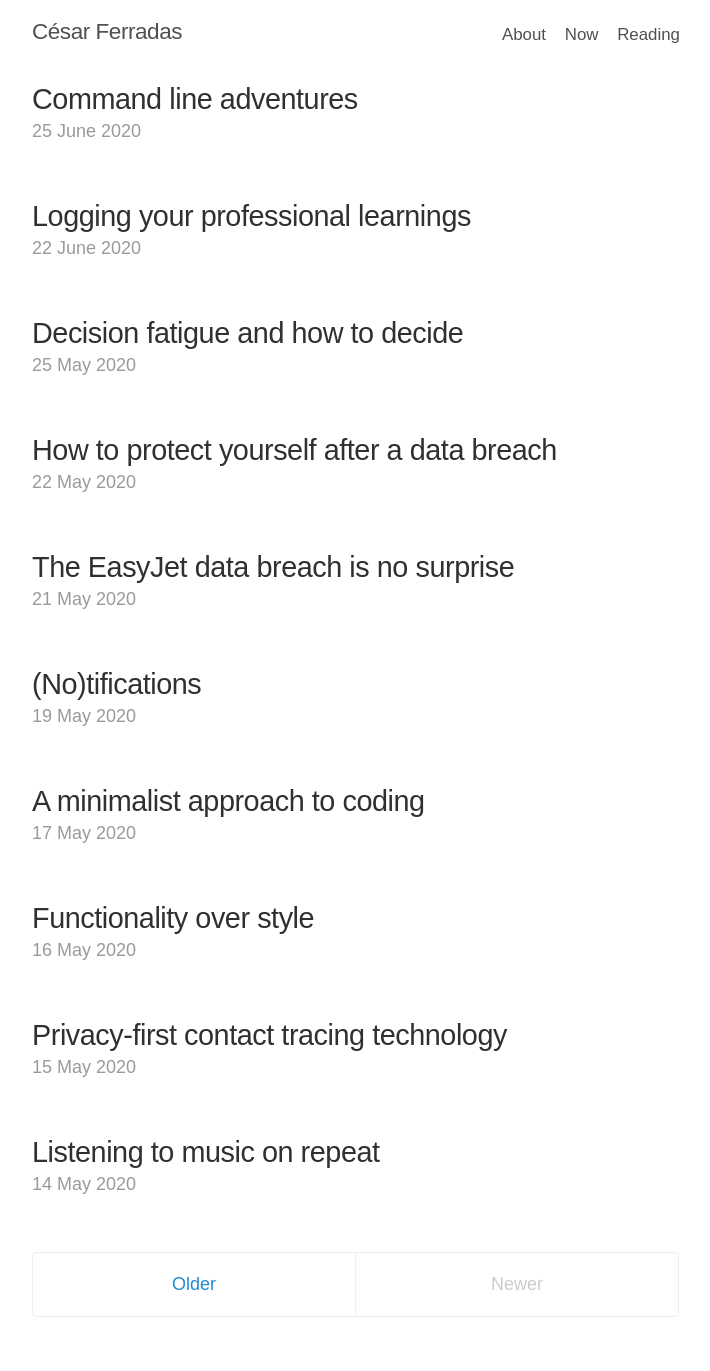
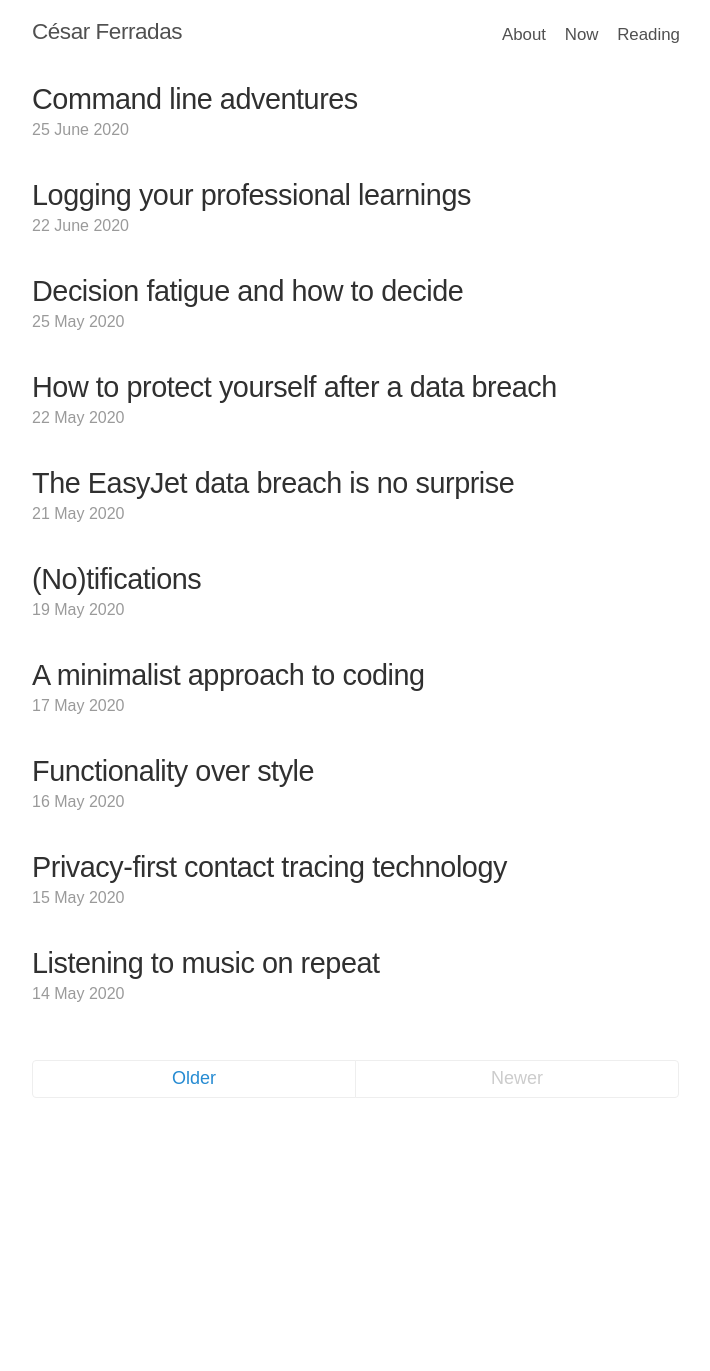
Before and after one commit to cesarferradas/ferrad.as, a Jekyll site: the page built from index.html, in a window 1280 px wide. Shown: the whole page, without its empty margins (284-994 px from the left). Built offline with Jekyll 4.4.1, drawn with Linux system fonts in a browser that asks for light colours; the list of posts is cut into pages by our own code; after the commit the page ends 1152 px from its top, so only the background shows below that.

Commit message:
update styles

```diff
--- a/public/css/poole.css
+++ b/public/css/poole.css
@@ -308,6 +308,10 @@ tbody tr:nth-child(odd) th {
   margin-bottom: 3em;
 }
 
+.posts .post {
+  margin-bottom: 2em;
+}
+
 /* Blog post or page title */
 .page-title,
 .post-title,
@@ -325,6 +329,7 @@ tbody tr:nth-child(odd) th {
   margin-top: -.5rem;
   margin-bottom: 0.4rem;
   color: #9a9a9a;
+  font-size: 16px;
 }
 
 /* Related posts */
@@ -337,19 +342,9 @@ tbody tr:nth-child(odd) th {
   padding-left: 0;
   list-style: none;
 }
-.related-posts h3 {
-  margin-top: 0;
-}
-.related-posts li small {
-  font-size: 75%;
-  color: #999;
-}
 .related-posts li a:hover {
   color: #268bd2;
   text-decoration: none;
-}
-.related-posts li a:hover small {
-  color: inherit;
 }
 
 
@@ -372,7 +367,7 @@ tbody tr:nth-child(odd) th {
 /* Pagination items can be `span`s or `a`s */
 .pagination-item {
   display: block;
-  padding: 1rem;
+  padding: 0.25rem;
   border: 1px solid #eee;
 }
 .pagination-item:first-child {
```
